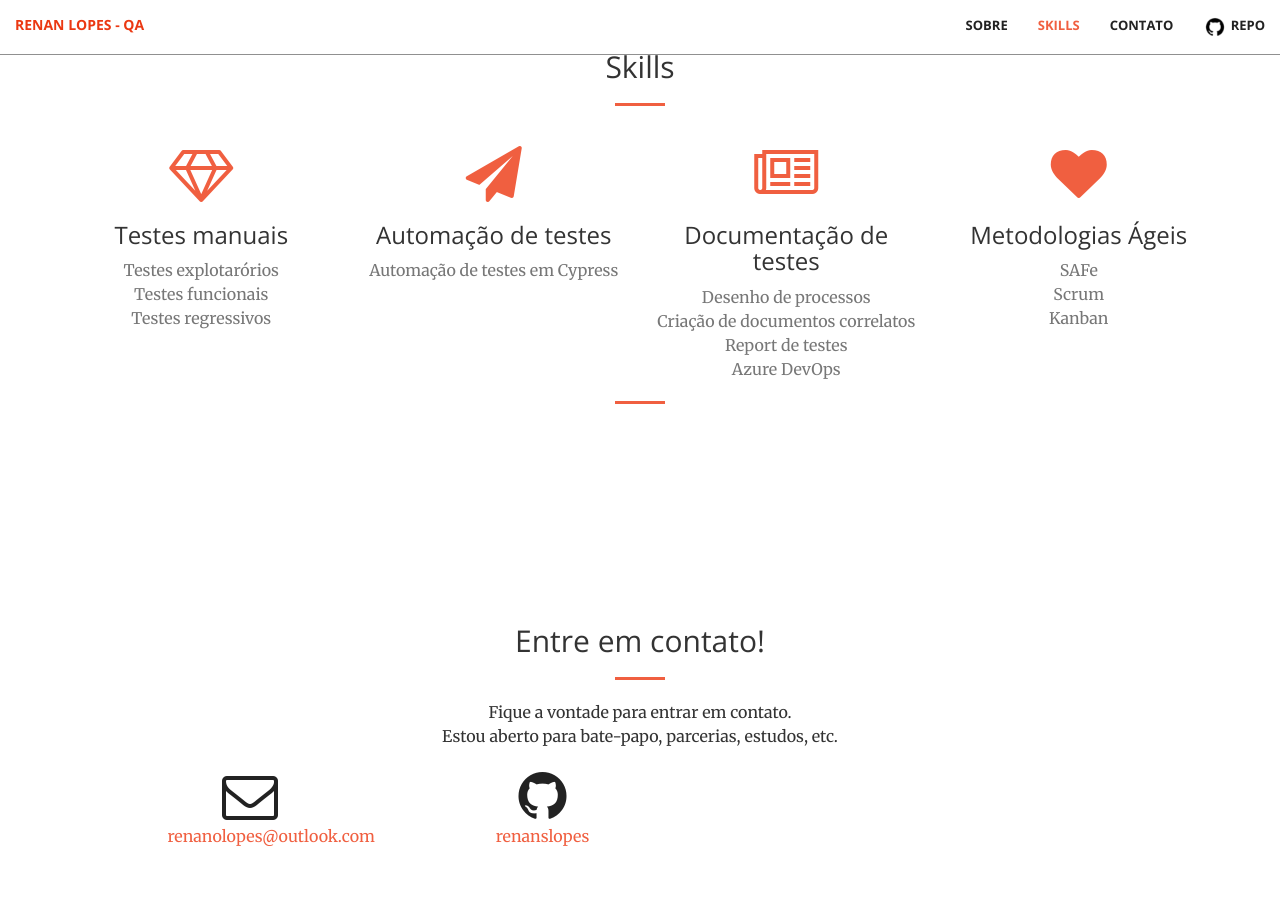
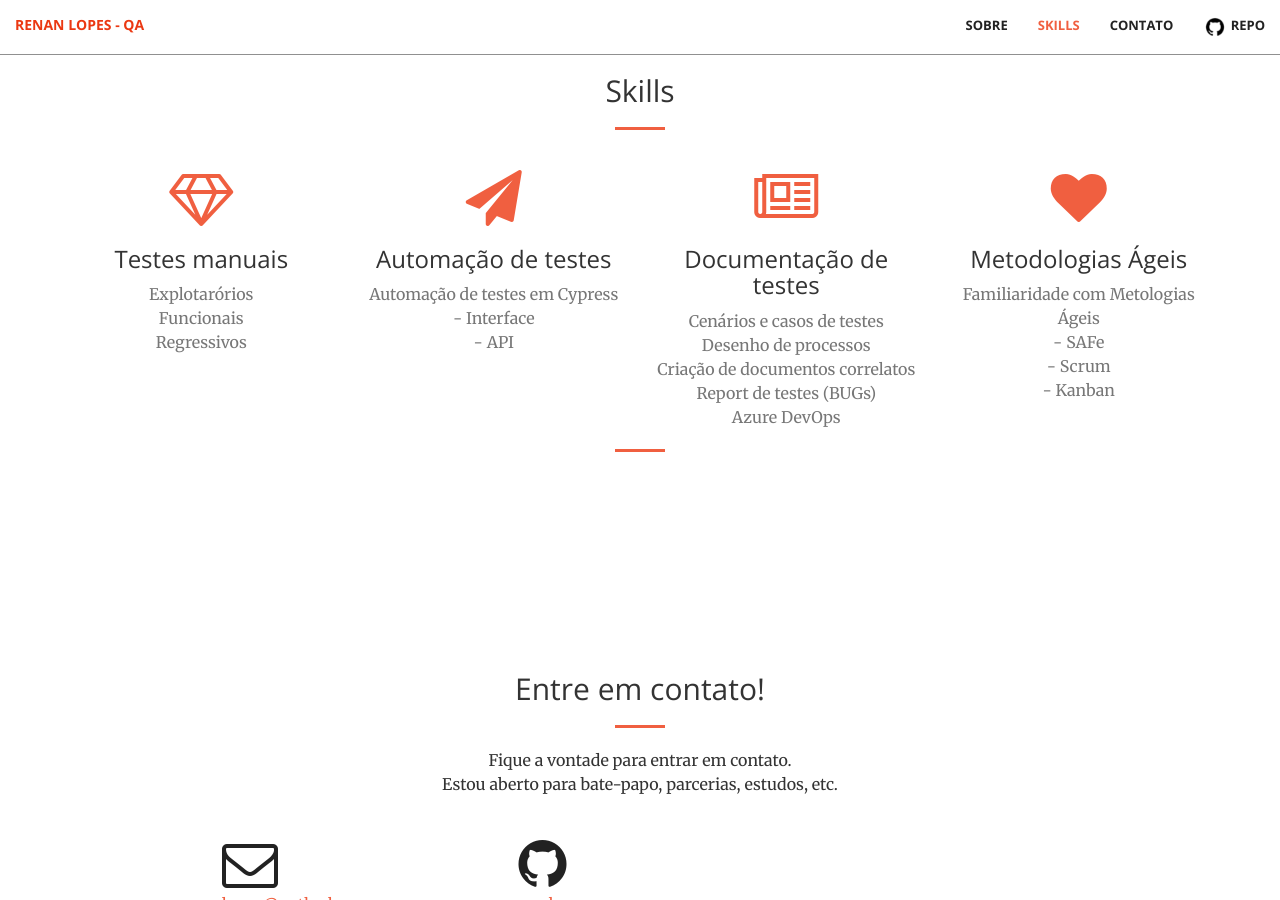
Before and after one commit to renanslopes/renanslopes.github.io, a Jekyll site: the page built from index.html, in a window 1280 px wide and 900 px high, scrolled down 1667 px. Built offline with Jekyll 4.4.1, drawn with Linux system fonts in a browser that asks for light colours.

Commit message:
Ajustes de texto e link curriculo

```diff
--- a/_includes/call-to-action.html
+++ b/_includes/call-to-action.html
@@ -8,6 +8,7 @@
                     <br /> <br />
                     Minha vida profissional é quase inteiramente inserida na área de TI,
                     tive a oportunidade de passar por áreas variadas e viver diversas faces de um time de TI.
+                    <br />
                     <br />
                     Atuei como Analista de Suporte, Analista de Sistemas, e mais recentemente migrei de área e estou
                     atuando como Analista de Qualidade de Software (QA).
--- a/_includes/contact.html
+++ b/_includes/contact.html
@@ -9,6 +9,7 @@
                     <br />
                     Estou aberto para bate-papo, parcerias, estudos, etc.
                 </p>
+                <br />
             </div>
             <!-- <div class="col-lg-2 col-lg-offset-2 text-center">
                 <a href="https://twitter.com/{{ site.twitter_username }}">
--- a/_includes/header.html
+++ b/_includes/header.html
@@ -4,7 +4,7 @@
             <!-- <h1>Your Favorite Source of Free Bootstrap Themes</h1> -->
             <img width="200px"
                 src="https://github.com/renanslopes/renanslopes.github.io/blob/master/img/renan_avatar_1.png?raw=true" />
-                <br/>
+            <br />
             <h1>
                 RENAN LOPES - QA
             </h1>
@@ -12,7 +12,7 @@
             <p>
                 Analista de Qualidade de Software
             </p>
-            <a href="https://drive.google.com/file/d/10SYHbHxrb2JWm1OrdsVuGidYIT8PRayl/view?usp=sharing" target="_blank"
+            <a href="https://drive.google.com/file/d/1byH-OIuzcTdtktddm5kiGyoUq4PLG5xW/view?usp=sharing" target="_blank"
                 class="btn btn-default btn-xl">Baixar CV</a>
             <br />
             <br />
--- a/_includes/services.html
+++ b/_includes/services.html
@@ -14,11 +14,11 @@
                     <i class="fa fa-4x fa-diamond wow bounceIn text-primary"></i>
                     <h3>Testes manuais</h3>
                     <p class="text-muted">
-                        Testes explotarórios
+                        Explotarórios
                         <br />
-                        Testes funcionais
+                        Funcionais
                         <br />
-                        Testes regressivos
+                        Regressivos
                     </p>
                 </div>
             </div>
@@ -28,6 +28,10 @@
                     <h3>Automação de testes</h3>
                     <p class="text-muted">
                         Automação de testes em Cypress
+                        <br />
+                        - Interface
+                        <br />
+                        - API
                     </p>
                 </div>
             </div>
@@ -36,11 +40,13 @@
                     <i class="fa fa-4x fa-newspaper-o wow bounceIn text-primary" data-wow-delay=".2s"></i>
                     <h3>Documentação de testes</h3>
                     <p class="text-muted">
+                        Cenários e casos de testes
+                        <br/>
                         Desenho de processos
                         <br />
                         Criação de documentos correlatos
                         <br />
-                        Report de testes
+                        Report de testes (BUGs)
                         <br />
                         Azure DevOps
                     </p>
@@ -51,11 +57,13 @@
                     <i class="fa fa-4x fa-heart wow bounceIn text-primary" data-wow-delay=".3s"></i>
                     <h3>Metodologias Ágeis</h3>
                     <p class="text-muted">
-                        SAFe
+                        Familiaridade com Metologias Ágeis
+                        <br/>
+                        - SAFe
                         <br />
-                        Scrum
+                        - Scrum
                         <br />
-                        Kanban
+                        - Kanban
                     </p>
                 </div>
             </div>
--- a/_layouts/front.html
+++ b/_layouts/front.html
@@ -9,7 +9,6 @@
   <!-- {% include aside.html %} -->
   {% include call-to-action.html %}
   {% include services.html %}
-  <!-- {% include portfolio.html %} -->
   {% include contact.html %}
   {% include scripts.html %}
 </body>
```
